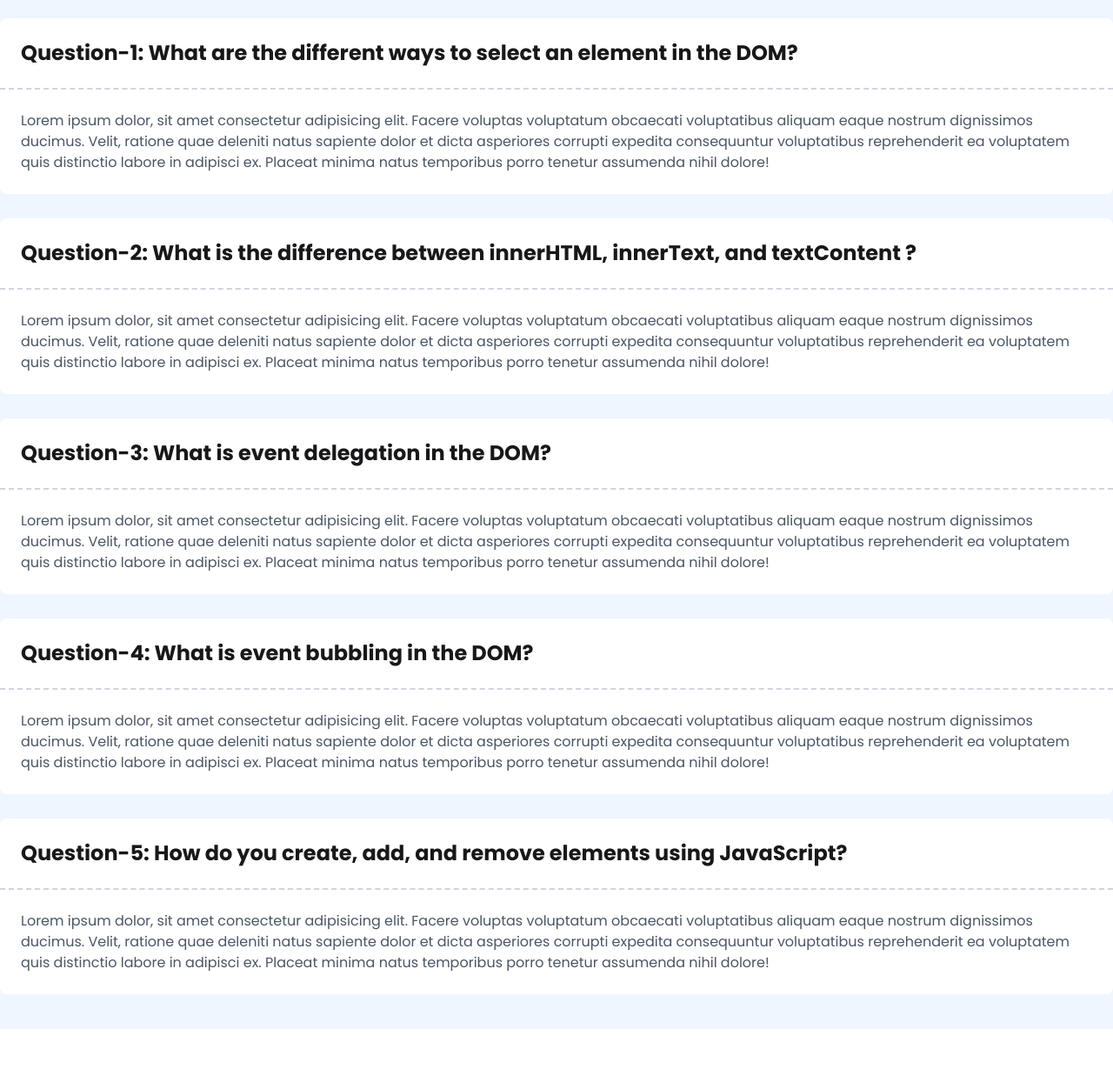
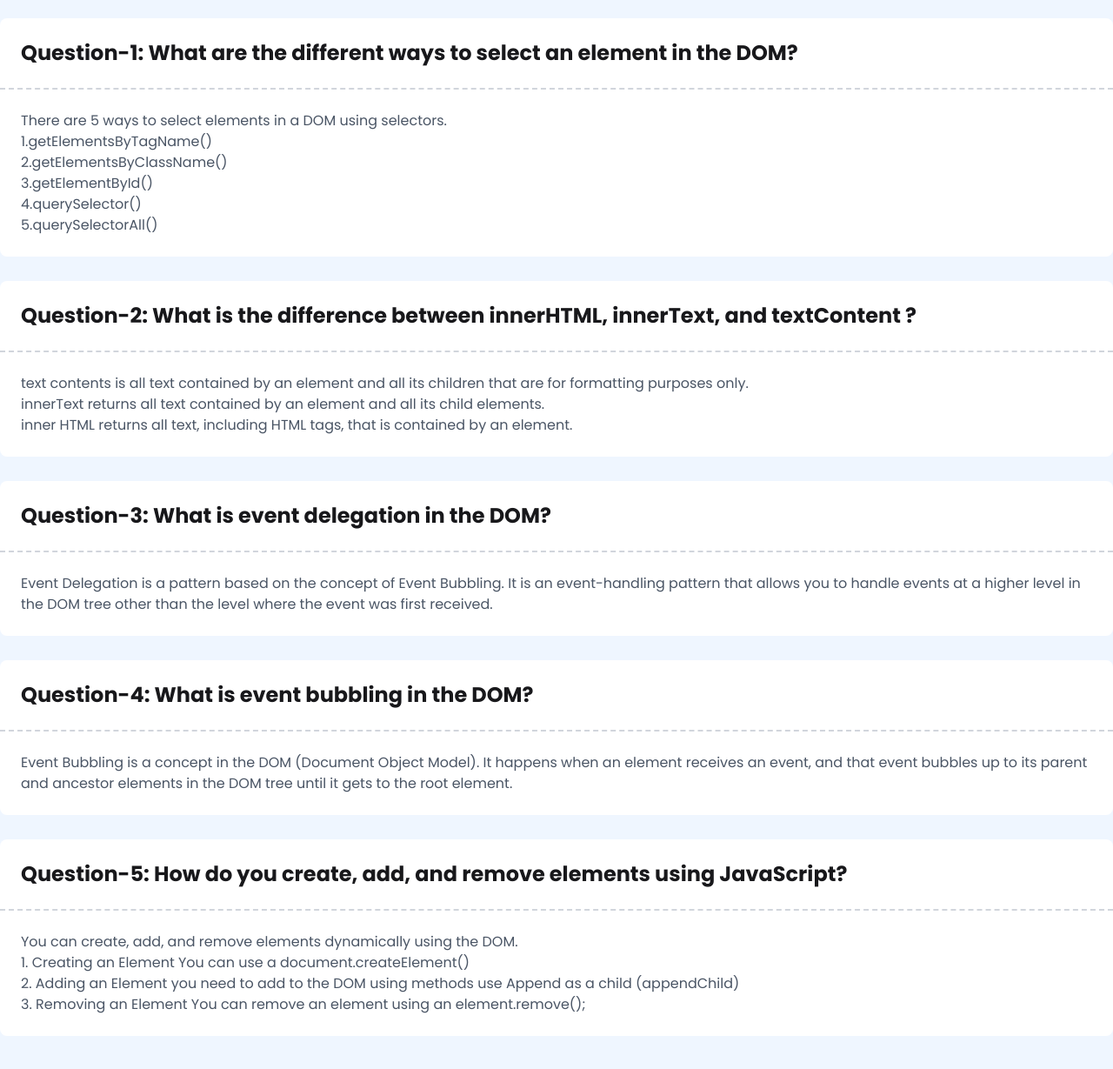
Before and after one commit to mdshahariarhafizofficial/Dev-Board-Web, a plain HTML site: page blogs.html in a window 1280 px wide. Shown: the part 185-1414 px from the top of the page at 87% size. Before the commit the page ends 1368 px from the top, so only its background shows below. Drawn offline with nearby package versions, Linux system fonts and the light colour scheme.

Commit message:
Q&A complete

```diff
--- a/blogs.html
+++ b/blogs.html
@@ -43,27 +43,41 @@
             <!-- Q&A-1 -->
              <div class="qna bg-white mt-7 rounded-lg">
                 <h2 class="text-2xl font-bold border-b-2 border-dashed border-gray-300 p-6">Question-1: What are the different ways to select an element in the DOM?</h2>
-                <p class="p-6 text-gray-600">Lorem ipsum dolor, sit amet consectetur adipisicing elit. Facere voluptas voluptatum obcaecati voluptatibus aliquam eaque nostrum dignissimos ducimus. Velit, ratione quae deleniti natus sapiente dolor et dicta asperiores corrupti expedita consequuntur voluptatibus reprehenderit ea voluptatem quis distinctio labore in adipisci ex. Placeat minima natus temporibus porro tenetur assumenda nihil dolore!</p>
+                <p class="p-6 text-gray-600">There are 5 ways to select elements in a DOM using selectors.<br>
+                    1.getElementsByTagName()<br>
+                    2.getElementsByClassName()<br>
+                    3.getElementById()<br>
+                    4.querySelector()<br>
+                    5.querySelectorAll()</p>
              </div>
             <!-- Q&A-2 -->
              <div class="qna bg-white mt-7 rounded-lg">
                 <h2 class="text-2xl font-bold border-b-2 border-dashed border-gray-300 p-6">Question-2: What is the difference between innerHTML, innerText, and textContent ?</h2>
-                <p class="p-6 text-gray-600">Lorem ipsum dolor, sit amet consectetur adipisicing elit. Facere voluptas voluptatum obcaecati voluptatibus aliquam eaque nostrum dignissimos ducimus. Velit, ratione quae deleniti natus sapiente dolor et dicta asperiores corrupti expedita consequuntur voluptatibus reprehenderit ea voluptatem quis distinctio labore in adipisci ex. Placeat minima natus temporibus porro tenetur assumenda nihil dolore!</p>
+                <p class="p-6 text-gray-600">text contents is all text contained by an element and all its children that are for formatting purposes only.<br>
+                innerText returns all text contained by an element and all its child elements.<br>
+
+                inner HTML returns all text, including HTML tags, that is contained by an element.</p>
              </div>
             <!-- Q&A-3 -->
              <div class="qna bg-white mt-7 rounded-lg">
                 <h2 class="text-2xl font-bold border-b-2 border-dashed border-gray-300 p-6">Question-3: What is event delegation in the DOM?</h2>
-                <p class="p-6 text-gray-600">Lorem ipsum dolor, sit amet consectetur adipisicing elit. Facere voluptas voluptatum obcaecati voluptatibus aliquam eaque nostrum dignissimos ducimus. Velit, ratione quae deleniti natus sapiente dolor et dicta asperiores corrupti expedita consequuntur voluptatibus reprehenderit ea voluptatem quis distinctio labore in adipisci ex. Placeat minima natus temporibus porro tenetur assumenda nihil dolore!</p>
+                <p class="p-6 text-gray-600">Event Delegation is a pattern based on the concept of Event Bubbling. It is an event-handling pattern that allows you to handle events at a higher level in the DOM tree other than the level where the event was first received.</p>
              </div>
             <!-- Q&A-4 -->
              <div class="qna bg-white mt-7 rounded-lg">
                 <h2 class="text-2xl font-bold border-b-2 border-dashed border-gray-300 p-6">Question-4: What is event bubbling in the DOM?</h2>
-                <p class="p-6 text-gray-600">Lorem ipsum dolor, sit amet consectetur adipisicing elit. Facere voluptas voluptatum obcaecati voluptatibus aliquam eaque nostrum dignissimos ducimus. Velit, ratione quae deleniti natus sapiente dolor et dicta asperiores corrupti expedita consequuntur voluptatibus reprehenderit ea voluptatem quis distinctio labore in adipisci ex. Placeat minima natus temporibus porro tenetur assumenda nihil dolore!</p>
+                <p class="p-6 text-gray-600">Event Bubbling is a concept in the DOM (Document Object Model). It happens when an element receives an event, and that event bubbles up to its parent and ancestor elements in the DOM tree until it gets to the root element.</p>
              </div>
             <!-- Q&A-5 -->
              <div class="qna bg-white mt-7 rounded-lg">
                 <h2 class="text-2xl font-bold border-b-2 border-dashed border-gray-300 p-6">Question-5: How do you create, add, and remove elements using JavaScript?</h2>
-                <p class="p-6 text-gray-600">Lorem ipsum dolor, sit amet consectetur adipisicing elit. Facere voluptas voluptatum obcaecati voluptatibus aliquam eaque nostrum dignissimos ducimus. Velit, ratione quae deleniti natus sapiente dolor et dicta asperiores corrupti expedita consequuntur voluptatibus reprehenderit ea voluptatem quis distinctio labore in adipisci ex. Placeat minima natus temporibus porro tenetur assumenda nihil dolore!</p>
+                <p class="p-6 text-gray-600">You can create, add, and remove elements dynamically using the DOM.<br>
+                    1. Creating an Element
+                    You can use a document.createElement() <br>
+                    2. Adding an Element
+                     you need to add  to the DOM using methods use Append as a child (appendChild)<br>
+                    3. Removing an Element
+                    You can remove an element using an element.remove();</p>
              </div>
 
         </div>
```
Also changed, not shown: index.html (+2 -2 lines).
